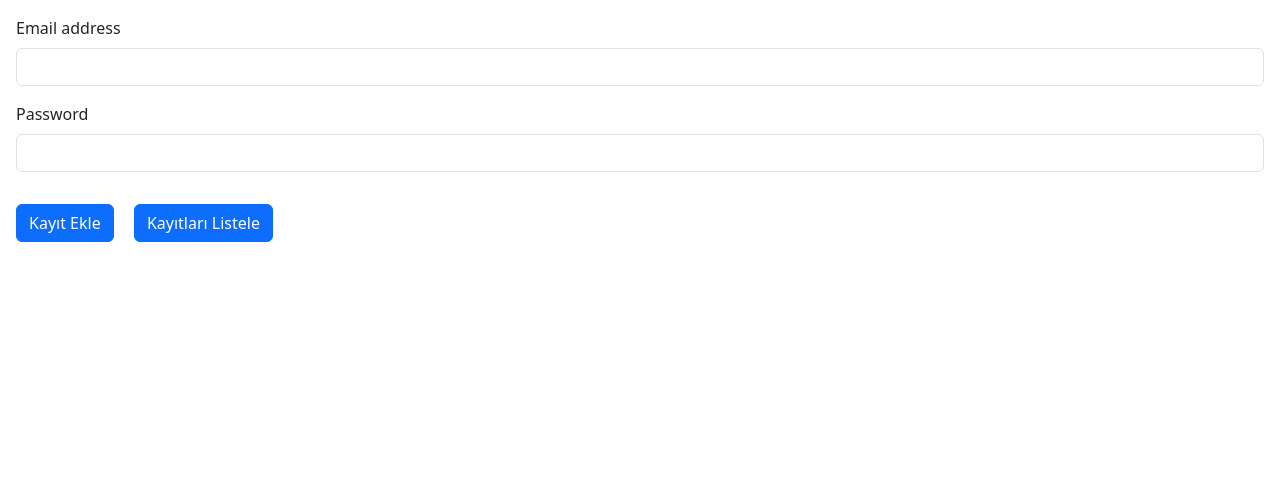
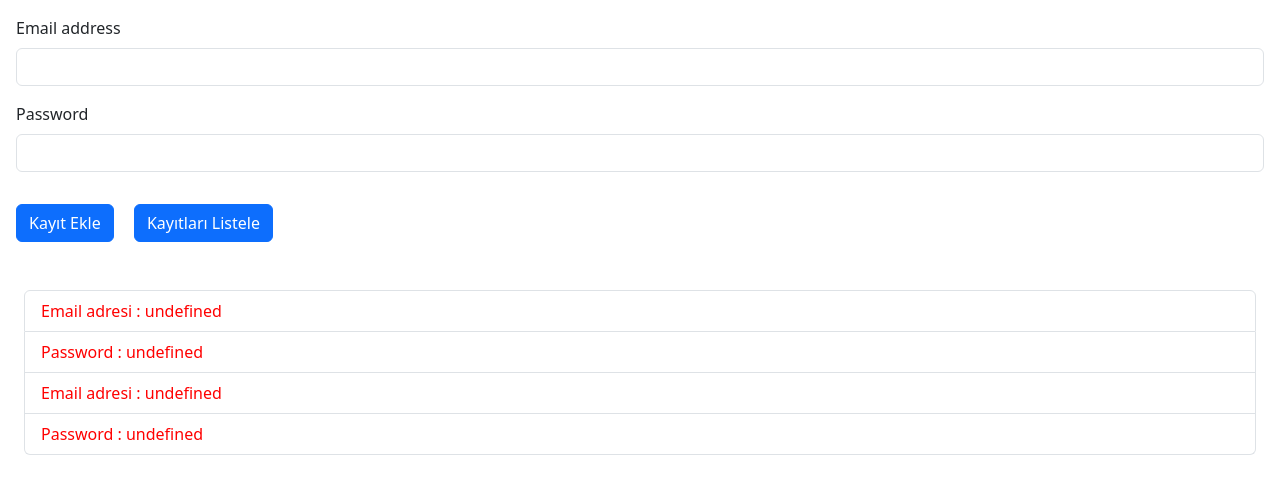
Before and after one commit to koraydincc/JsStringMethodsApp, a plain HTML site: page index.html in a window 1280 px wide. Both pictures are taken after a click on the button "Kayıtları Listele". Drawn offline with nearby package versions, Linux system fonts and the light colour scheme.

Commit message:
Add files via upload

```diff
--- a/index.html
+++ b/index.html
@@ -11,6 +11,7 @@
       integrity="sha384-KK94CHFLLe+nY2dmCWGMq91rCGa5gtU4mk92HdvYe+M/SXH301p5ILy+dN9+nJOZ"
       crossorigin="anonymous"
     />
+    <link rel="stylesheet" href="style.css" />
   </head>
   <body>
     <form>
@@ -37,7 +38,11 @@
         Kayıtları Listele
       </button>
     </form>
-    <ul class="list-group mt-4" id="kayit-list"></ul>
+    <div>
+      <p id="toplamEleman"></p>
+
+      <ul class="list-group m-4" id="kayit-list"></ul>
+    </div>
   </body>
   <script src="main.js"></script>
 </html>
--- a/main.js
+++ b/main.js
@@ -4,9 +4,10 @@ const newData = []
 
 let readListBtn = document.getElementById('listeleBtn');
 let info = document.getElementById('registerInfo')
-let kayitList = document.getElementById('kayit-List')
+let kayitList = document.getElementById('kayit-list')
 let successful = document.getElementById('registerSuccessful')
 let danger = document.getElementById('registerDanger')
+let elemanSayisi = document.getElementById('toplamEleman')
 
 document.getElementById('kaydetBtn').addEventListener('click', function(){
     let pasword = document.getElementById('passwordInput')
@@ -30,7 +31,7 @@ document.getElementById('kaydetBtn').addEventListener('click', function(){
 
     if (!testEmailValidity(email.value)) {
         info.innerHTML = 'Lütfen geçerli bir email adresi giriniz !';
-        return false;
+         return false;
     }
 
 
@@ -41,17 +42,44 @@ document.getElementById('kaydetBtn').addEventListener('click', function(){
     email.value = '';
     pasword.value = '';
 
-    setTimeout(() => {
+    setTimeout(() => {  //setTimeout bir kez çalıştırır
         successful.innerHTML = '';
     }, 1000);
 
     console.log(newData)
 
     function testEmailValidity(email) {
-        const re = /\S+@\S+\.\S+/;
+         const re = /\S+@\S+\.\S+/;
         return re.test(String(email).toLowerCase());
-        //  '\S+' Bir veya daha fazla karakteri eşler, boşluk olmayan karakter anlamına gelir
+         //  '\S+' Bir veya daha fazla karakteri eşler, boşluk olmayan karakter anlamına gelir
         //   \. nokta karakterini eşleştirir
+     }
+
+})
+
+document.getElementById('listeleBtn').addEventListener('click',function(){
+
+    let temp = ''; //Kayıtları yazdırmak için boş string oluşturduk
+    let counter = 0; //Sırayla  yazdırması için sayaç oluşturduk
+
+
+
+
+    let listeokuyucu = setInterval(function()  { //setInterval belirli aralıklarla çalıştırır
+
+        temp+= `<li class="list-group-item" id="kayit-list">Email adresi : ${newData[counter]}</li> `
+        counter++;
+        temp+= `<li class="list-group-item" id="kayit-list">Password : ${newData[counter]}</li> `
+        counter++;
+
+        kayitList.innerHTML = temp
+
+    if(counter == newData.length){
+
+        elemanSayisi.innerHTML = `Toplam Üye = ${newData.length/2}`
+        clearInterval(listeokuyucu)
     }
 
+    }, 1000);
+
 })
--- /dev/null
+++ b/style.css
@@ -0,0 +1,7 @@
+.list-group-item {
+    color: red;
+  }
+p{
+    margin: 2rem;
+    color: #0C134F;
+}
```
